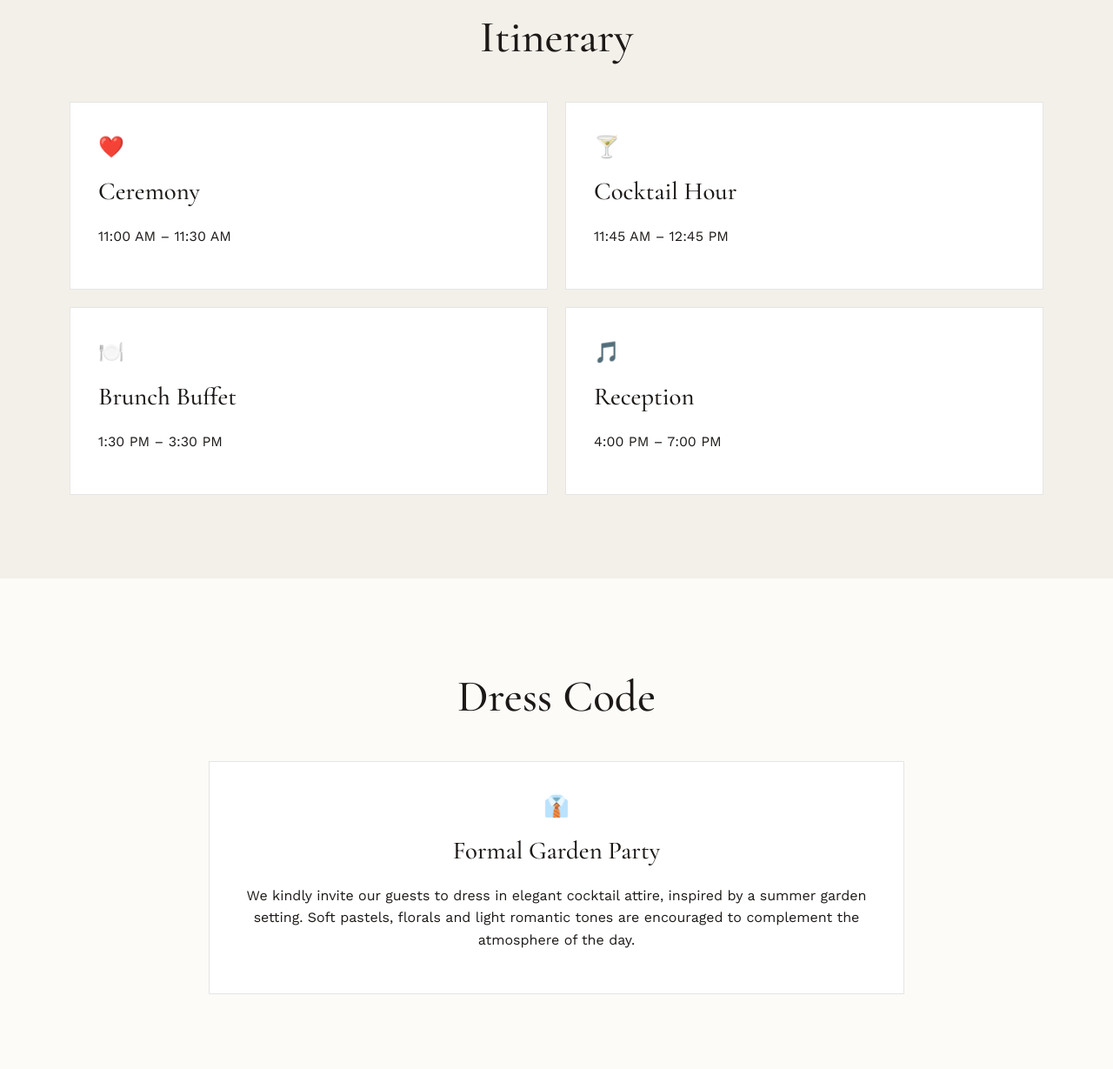
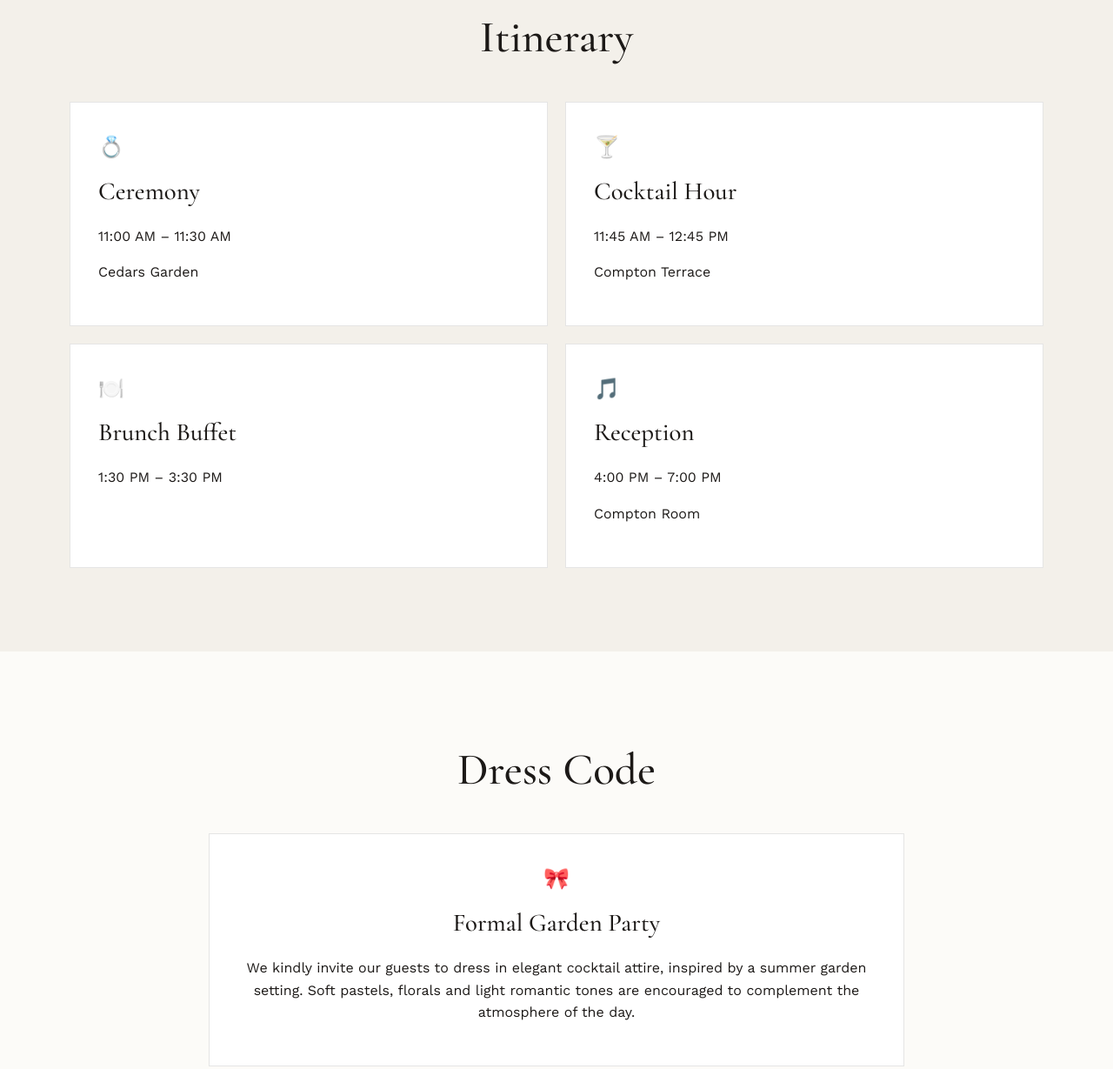
Before and after one commit to francismtorres/wedding-rsvp-site, a website: page public/index.html in a window 1280 px wide. Shown: the part 1065-2294 px from the top of the page at 87% size. Drawn offline with nearby package versions, Linux system fonts and the light colour scheme.

Commit message:
Enhance itinerary with location details
Updated itinerary section with additional details for each event.

```diff
--- a/public/index.html
+++ b/public/index.html
@@ -89,25 +89,30 @@
           <h2 class="section-title">Itinerary</h2>
          <div class="card-grid two-by-two">
           <article class="card info-card">
-              <div class="card-icon">❤️</div>
+          <div class="card-icon">💍</div>
           <h3>Ceremony</h3>
           <p>11:00 AM – 11:30 AM</p>
+          <p>Cedars Garden</p>
           </article>
           <article class="card info-card">
           <div class="card-icon lavender">🍸</div>
           <h3>Cocktail Hour</h3>
           <p>11:45 AM – 12:45 PM</p>
+          <p>Compton Terrace</p>
           </article>
           <article class="card info-card">
           <div class="card-icon peach">🍽️</div>
           <h3>Brunch Buffet</h3>
           <p>1:30 PM – 3:30 PM</p>
           </article>
+
   <article class="card info-card">
     <div class="card-icon">🎵</div>
     <h3>Reception</h3>
     <p>4:00 PM – 7:00 PM</p>
+    <p>Compton Room</p>
   </article>
+</div>
           </div>
         </div>
       </section>
@@ -116,7 +121,7 @@
         <div class="container narrow">
           <h2 class="section-title">Dress Code</h2>
           <article class="card centered-card">
-            <div class="card-icon lavender">👔</div>
+            <div class="card-icon lavender">🎀</div>
             <h3>Formal Garden Party</h3>
             <p>
               We kindly invite our guests to dress in elegant cocktail attire, inspired by a
```
Lines whose indentation alone changed are shown as unchanged.
